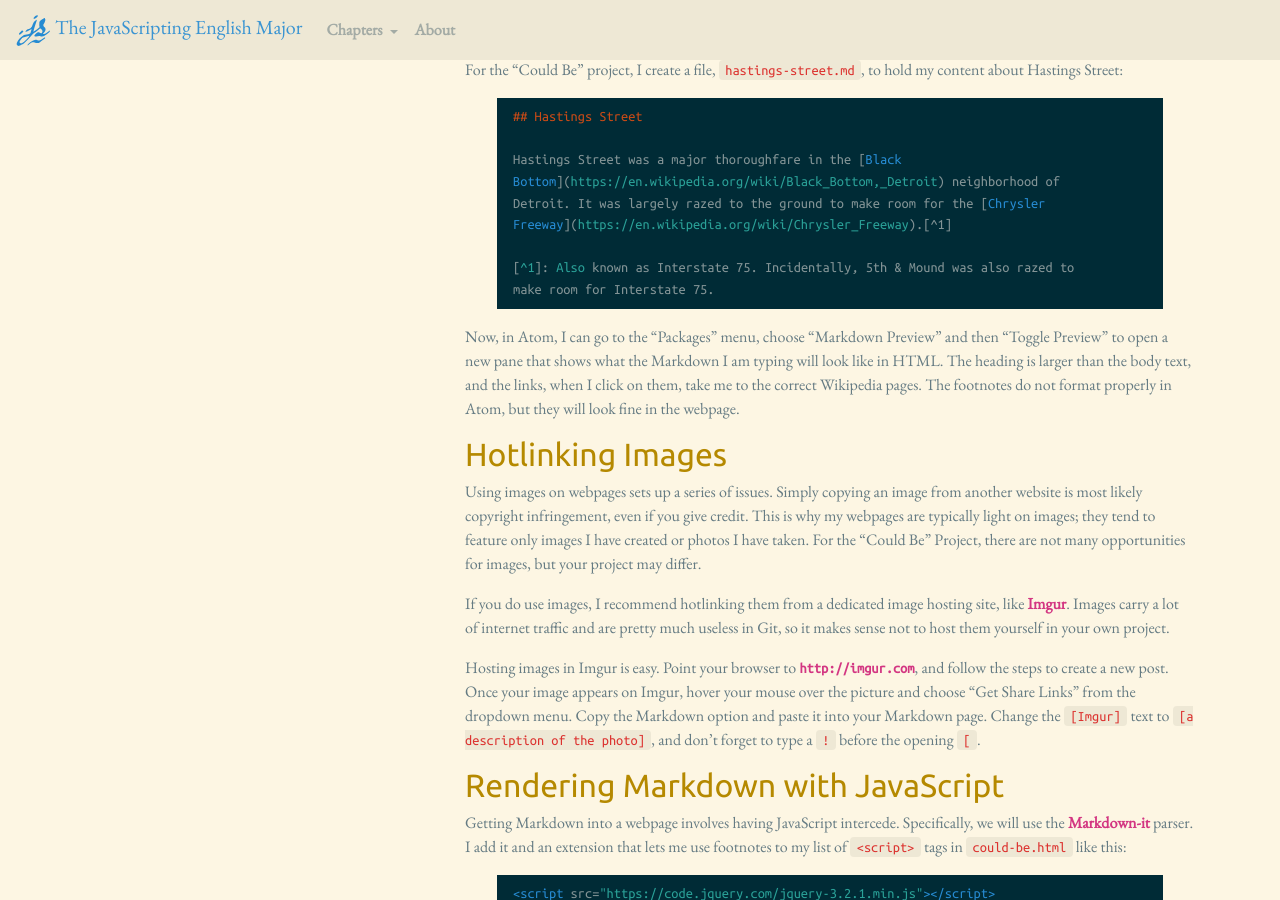
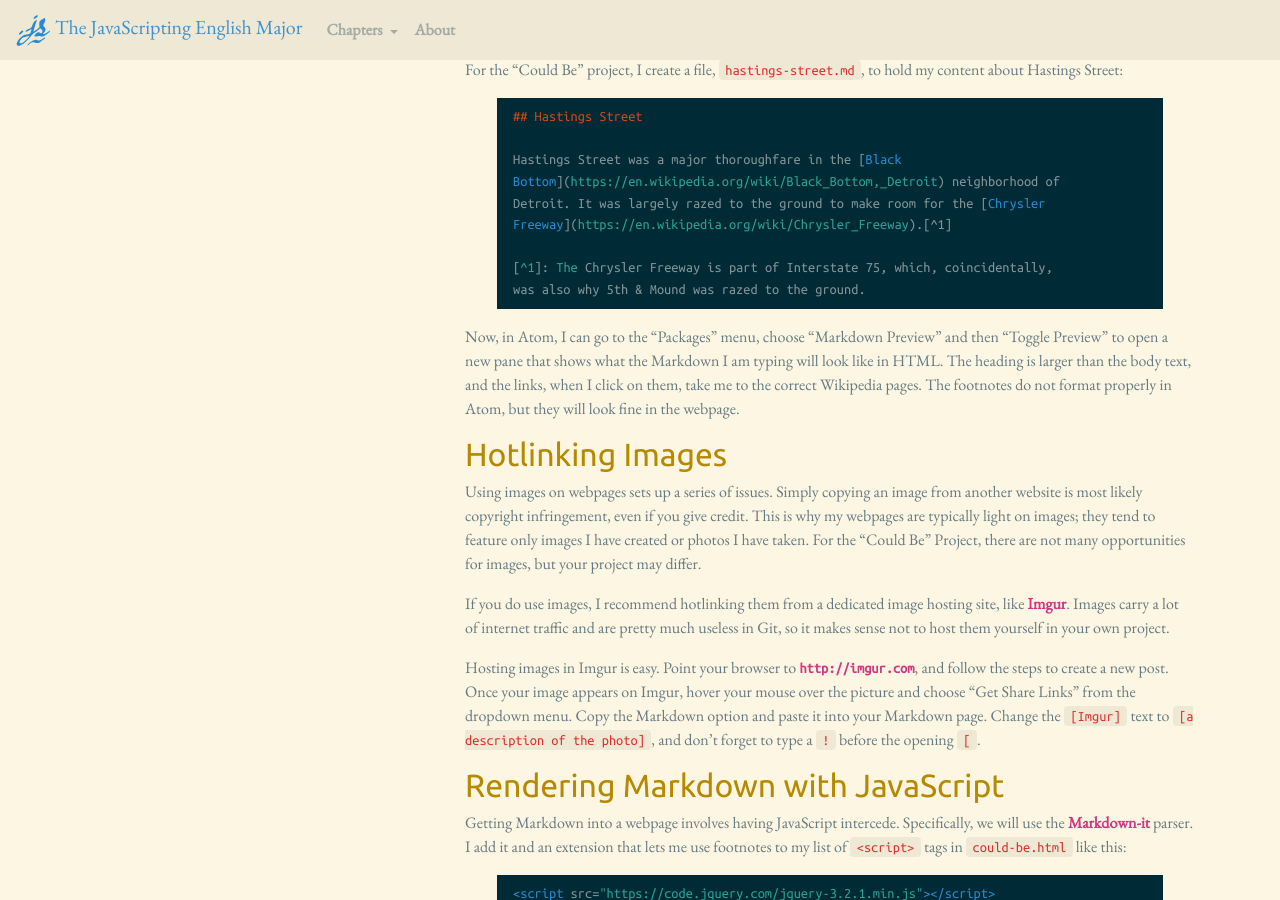
Before and after one commit to muziejus/javascripting-english-major, a Jekyll site: the page built from 12-markdown.md, in a window 1280 px wide and 900 px high, scrolled down 769 px. Built offline with Jekyll 4.4.1, drawn with Linux system fonts in a browser that asks for light colours; nearby versions of some CDN libraries.

Commit message:
Put 12 in sync with Hasting St. footnote.

````diff
--- a/12-markdown.md
+++ b/12-markdown.md
@@ -61,8 +61,8 @@ Bottom](https://en.wikipedia.org/wiki/Black_Bottom,_Detroit) neighborhood of
 Detroit. It was largely razed to the ground to make room for the [Chrysler
 Freeway](https://en.wikipedia.org/wiki/Chrysler_Freeway).[^1]
 
-[^1]: Also known as Interstate 75. Incidentally, 5th & Mound was also razed to
-make room for Interstate 75.
+[^1]: The Chrysler Freeway is part of Interstate 75, which, coincidentally,
+was also why 5th & Mound was razed to the ground.
 ```
 
 Now, in Atom, I can go to the “Packages” menu, choose “Markdown Preview” and
````
